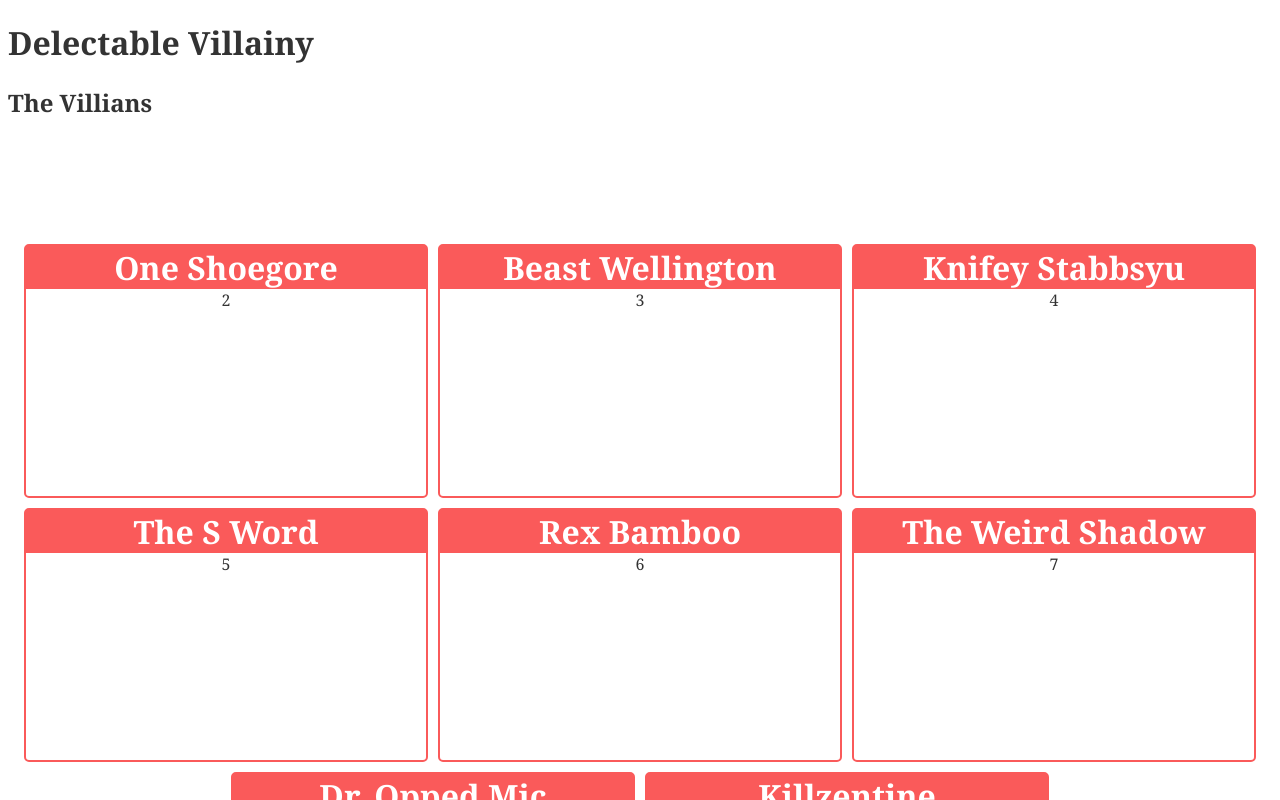
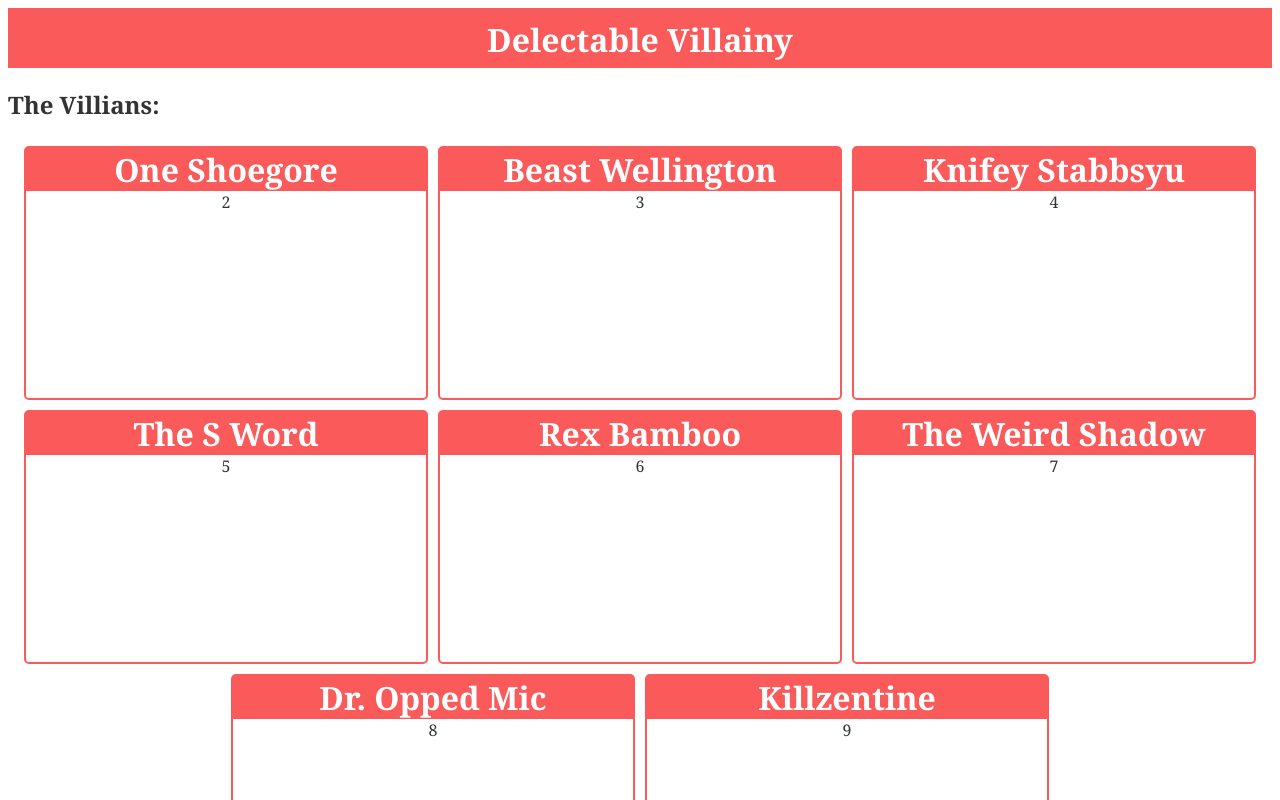
Before and after one commit to BJKapteyn/DelectableVillainy, an Angular app: page / in a window 1280 px wide. Shown: the top 800 px of the page. Built offline with nearby package versions, Linux system fonts and the light colour scheme.

Commit message:
added villian detail component

```diff
--- a/src/app/app.component.css
+++ b/src/app/app.component.css
@@ -0,0 +1,8 @@
+.banner {
+  text-align: center;
+  background: rgb(250, 90, 90);
+  margin: 0 auto;
+  height: 50px;
+  color: white;
+  padding-top: 10px;
+}
--- a/src/app/app.component.html
+++ b/src/app/app.component.html
@@ -1,2 +1,2 @@
-<h1>{{title}}</h1>
+<h1 class="banner">{{title}}</h1>
 <app-villians></app-villians>
--- a/src/app/app.module.ts
+++ b/src/app/app.module.ts
@@ -6,11 +6,13 @@ import { AppComponent } from './app.component';
 import { VilliansComponent } from './villians/villians.component';
 
 import { FormsModule } from '@angular/forms';
+import { VillianDetailComponent } from './villian-detail/villian-detail.component';
 
 @NgModule({
   declarations: [
     AppComponent,
-    VilliansComponent
+    VilliansComponent,
+    VillianDetailComponent
   ],
   imports: [
     BrowserModule,
--- /dev/null
+++ b/src/app/villian-detail/villian-detail.component.html
@@ -0,0 +1,4 @@
+<div id="selectedVillian">
+  <h1 *ngIf="villian">{{villian.name}}</h1>
+  <p *ngIf="villian">{{villian.description}}</p>
+</div>
--- /dev/null
+++ b/src/app/villian-detail/villian-detail.component.ts
@@ -0,0 +1,22 @@
+import { Component, OnInit } from '@angular/core';
+import {Villian} from '../villian';
+
+@Component({
+  selector: 'app-villian-detail',
+  templateUrl: './villian-detail.component.html',
+  styleUrls: ['./villian-detail.component.css']
+})
+export class VillianDetailComponent implements OnInit {
+
+  constructor() { }
+
+  villian: Villian;
+
+  onSelect(villian: Villian) {
+    this.villian = villian;
+  }
+
+  ngOnInit(): void {
+  }
+
+}
--- a/src/app/villians/villians.component.html
+++ b/src/app/villians/villians.component.html
@@ -1,8 +1,4 @@
-<h2>The Villians</h2>
-<div id="selectedVillian">
-  <h1 *ngIf="selectedVillian">{{selectedVillian.name}}</h1>
-  <p *ngIf="selectedVillian">{{selectedVillian.description}}</p>
-</div>
+<h2>The Villians:</h2>
 <ul class="villians">
   <li [class.selected]="villian === selectedVillian" *ngFor="let villian of villians" (click)="onSelect(villian)">
     <div  class="villianDetails">
--- a/src/app/villians/villians.component.ts
+++ b/src/app/villians/villians.component.ts
@@ -1,7 +1,6 @@
 import { Component, OnInit } from '@angular/core';
 import {Villian} from '../villian';
 import {VILLIANS} from '../mock-villians';
-import { HeapProfiler } from 'inspector';
 
 @Component({
   selector: 'app-villians',
```
Also changed, not shown: src/app/villian-detail/villian-detail.component.css (added), 1 other file (tests, documents, lock files or other folders).
